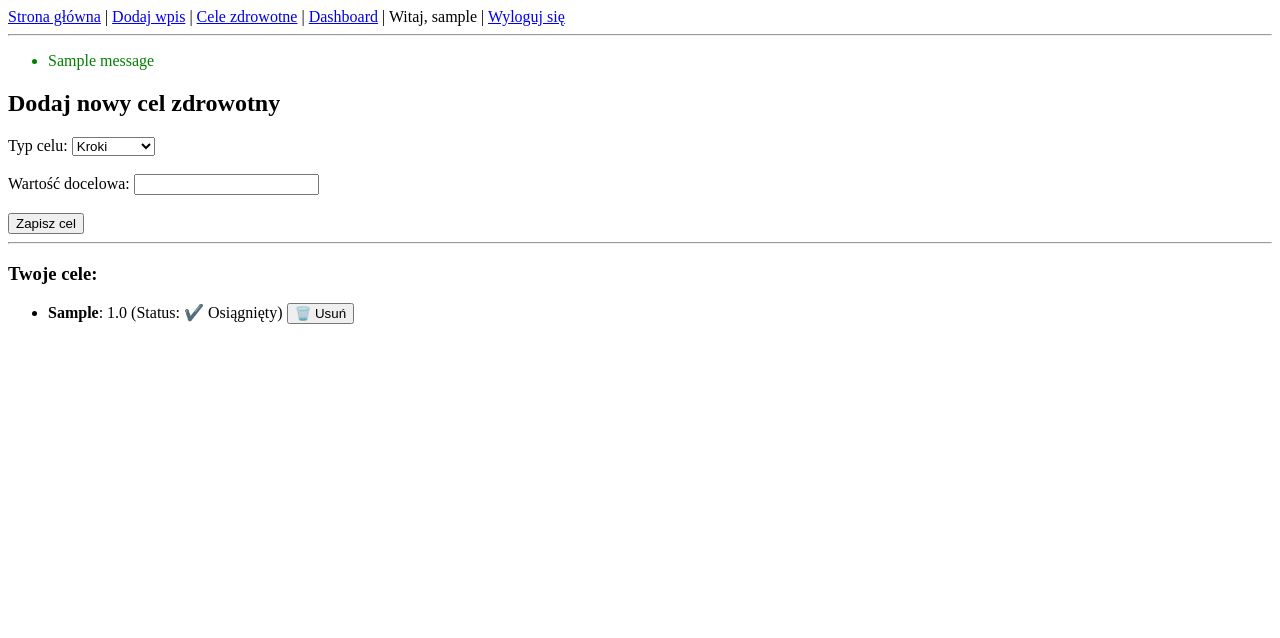
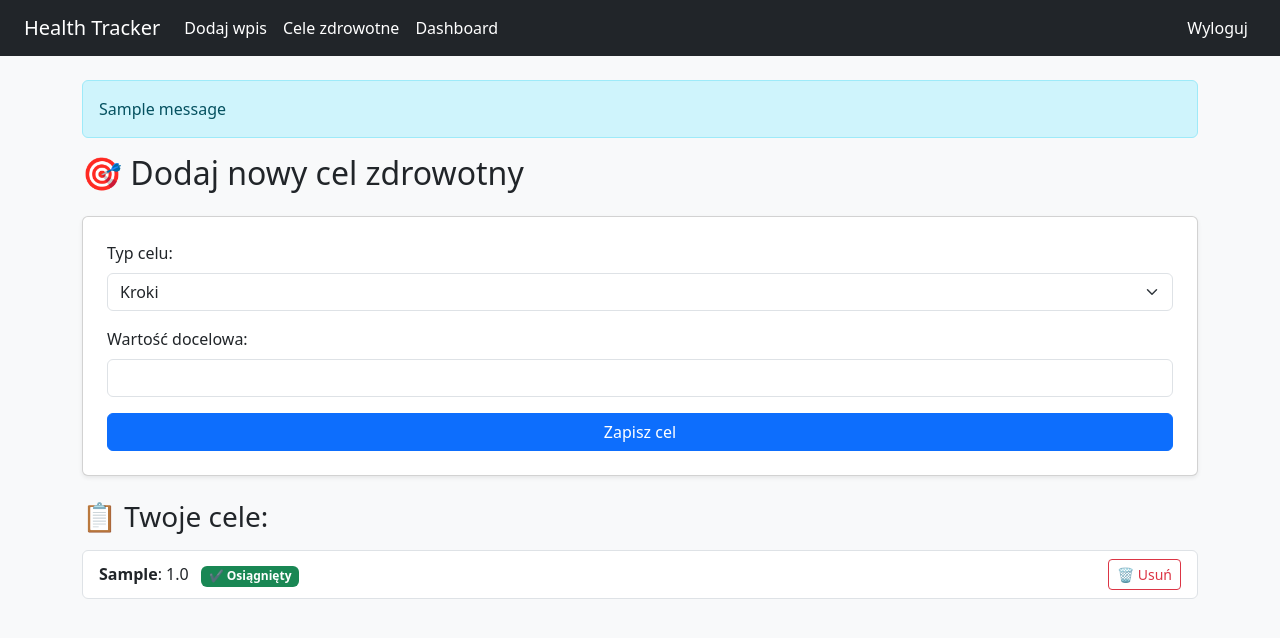
Before and after one commit to kamil-777/aplikacja-wielowarstwowa-projekt, a Flask app: page /goals in a window 1280 px wide. Shown: the top 638 px of the page. Run offline with Flask 3, Linux system fonts and the light colour scheme; a user stored in the database is signed in; tables that the repository leaves empty hold one stand-in row (values such as "Sample post"); one stand-in notice (Sample message) is shown.

Commit message:
Adding frontend elements.

```diff
--- a/health_tracker/routes.py
+++ b/health_tracker/routes.py
@@ -7,7 +7,8 @@ main = Blueprint("main", __name__)
 
 @main.route("/")
 def index():
-    return "<h1>Strona główna Health Tracker</h1>"
+    return render_template("index.html")
+
 
 @main.route("/add", methods=["GET", "POST"])
 @login_required
--- a/health_tracker/templates/base.html
+++ b/health_tracker/templates/base.html
@@ -3,36 +3,55 @@
 <head>
     <meta charset="UTF-8">
     <title>Health Tracker</title>
+    <!-- Bootstrap 5 CDN -->
+    <link href="https://cdn.jsdelivr.net/npm/bootstrap@5.3.0/dist/css/bootstrap.min.css" rel="stylesheet">
 </head>
-<body>
-    <nav>
-        <a href="{{ url_for('main.index') }}">Strona główna</a> |
-        <a href="{{ url_for('main.add_entry') }}">Dodaj wpis</a> |
-        <a href="{{ url_for('main.manage_goals') }}">Cele zdrowotne</a> |
-        <a href="{{ url_for('main.dashboard') }}">Dashboard</a> |
+<body class="bg-light">
 
+    <nav class="navbar navbar-expand-lg navbar-dark bg-dark px-4">
+        <a class="navbar-brand text-white" href="{{ url_for('main.index') }}">Health Tracker</a>
+        <div class="collapse navbar-collapse">
+            <ul class="navbar-nav me-auto">
+                <li class="nav-item">
+                    <a class="nav-link text-white" href="{{ url_for('main.add_entry') }}">Dodaj wpis</a>
+                </li>
+                <li class="nav-item">
+                    <a class="nav-link text-white" href="{{ url_for('main.manage_goals') }}">Cele zdrowotne</a>
+                </li>
+                <li class="nav-item">
+                    <a class="nav-link text-white" href="{{ url_for('main.dashboard') }}">Dashboard</a>
+                </li>
+            </ul>
+            <ul class="navbar-nav">
                 {% if current_user.is_authenticated %}
-            Witaj, {{ current_user.username }} |
-            <a href="{{ url_for('main.logout') }}">Wyloguj się</a>
+                <li class="nav-item">
+                    <a class="nav-link text-white" href="{{ url_for('main.logout') }}">Wyloguj</a>
+                </li>
                 {% else %}
-            <a href="{{ url_for('main.login') }}">Zaloguj się</a> |
-            <a href="{{ url_for('main.register') }}">Zarejestruj się</a>
+                <li class="nav-item">
+                    <a class="nav-link text-white" href="{{ url_for('main.login') }}">Zaloguj</a>
+                </li>
+                <li class="nav-item">
+                    <a class="nav-link text-white" href="{{ url_for('main.register') }}">Zarejestruj</a>
+                </li>
                 {% endif %}
+            </ul>
+        </div>
     </nav>
 
-    <hr>
-
-    <!-- Flash messages -->
+    <div class="container mt-4">
         {% with messages = get_flashed_messages() %}
             {% if messages %}
-        <ul style="color: green;">
-          {% for message in messages %}
-            <li>{{ message }}</li>
+                {% for msg in messages %}
+                    <div class="alert alert-info">{{ msg }}</div>
                 {% endfor %}
-        </ul>
             {% endif %}
         {% endwith %}
 
         {% block content %}{% endblock %}
+    </div>
+
+    <!-- Bootstrap JS -->
+    <script src="https://cdn.jsdelivr.net/npm/bootstrap@5.3.0/dist/js/bootstrap.bundle.min.js"></script>
 </body>
 </html>
--- a/health_tracker/templates/goals.html
+++ b/health_tracker/templates/goals.html
@@ -1,44 +1,45 @@
 {% extends "base.html" %}
 
 {% block content %}
-  <h2>Dodaj nowy cel zdrowotny</h2>
+  <h2 class="mb-4">🎯 Dodaj nowy cel zdrowotny</h2>
 
-  <form method="POST">
-    <label for="goal_type">Typ celu:</label>
-    <select name="goal_type" id="goal_type" required>
-      <option value="steps">Kroki</option>
-      <option value="calories">Kalorie</option>
-      <option value="sleep">Sen (h)</option>
-      <option value="weight">Waga (kg)</option>
-    </select>
+  <form method="POST" class="card p-4 shadow-sm bg-white mb-4">
+    <div class="mb-3">
+      <label for="goal_type" class="form-label">Typ celu:</label>
+      <select name="goal_type" id="goal_type" class="form-select" required>
+        <option value="steps">Kroki</option>
+        <option value="calories">Kalorie</option>
+        <option value="sleep">Sen (h)</option>
+        <option value="weight">Waga (kg)</option>
+      </select>
+    </div>
 
-    <br><br>
+    <div class="mb-3">
+      <label for="target_value" class="form-label">Wartość docelowa:</label>
+      <input type="number" name="target_value" step="0.1" class="form-control" required>
+    </div>
 
-    <label for="target_value">Wartość docelowa:</label>
-    <input type="number" name="target_value" step="0.1" required>
-
-    <br><br>
-
-    <button type="submit">Zapisz cel</button>
+    <button type="submit" class="btn btn-primary">Zapisz cel</button>
   </form>
 
-  <hr>
-
-  <h3>Twoje cele:</h3>
+  <h3 class="mb-3">📋 Twoje cele:</h3>
   {% if goals %}
-    <ul>
+    <ul class="list-group">
       {% for goal in goals %}
-        <li>
-          <strong>{{ goal.type }}</strong>: {{ goal.target_value }}
-          (Status: {% if goal.is_achieved %}✔️ Osiągnięty{% else %}❌ W trakcie{% endif %})
-
-          <form action="{{ url_for('main.delete_goal', goal_id=goal.id) }}" method="POST" style="display:inline;">
-            <button type="submit" onclick="return confirm('Na pewno usunąć ten cel?');">🗑️ Usuń</button>
+        <li class="list-group-item d-flex justify-content-between align-items-center">
+          <div>
+            <strong>{{ goal.type|capitalize }}</strong>: {{ goal.target_value }}
+            <span class="badge bg-{% if goal.is_achieved %}success{% else %}warning text-dark{% endif %} ms-2">
+              {% if goal.is_achieved %}✔️ Osiągnięty{% else %}❌ W trakcie{% endif %}
+            </span>
+          </div>
+          <form action="{{ url_for('main.delete_goal', goal_id=goal.id) }}" method="POST" style="margin: 0;">
+            <button type="submit" class="btn btn-sm btn-outline-danger" onclick="return confirm('Na pewno usunąć ten cel?');">🗑️ Usuń</button>
           </form>
         </li>
       {% endfor %}
     </ul>
   {% else %}
-    <p>Nie masz jeszcze żadnych celów.</p>
+    <p class="text-muted">Nie masz jeszcze żadnych celów.</p>
   {% endif %}
 {% endblock %}
```
Also changed, not shown: health_tracker/templates/add_entry.html (+20 -11 lines), health_tracker/templates/index.html (added, +19 -0 lines), health_tracker/templates/login.html (+29 -7 lines), health_tracker/templates/register.html (+34 -8 lines). Lines whose indentation alone changed are shown as unchanged.
